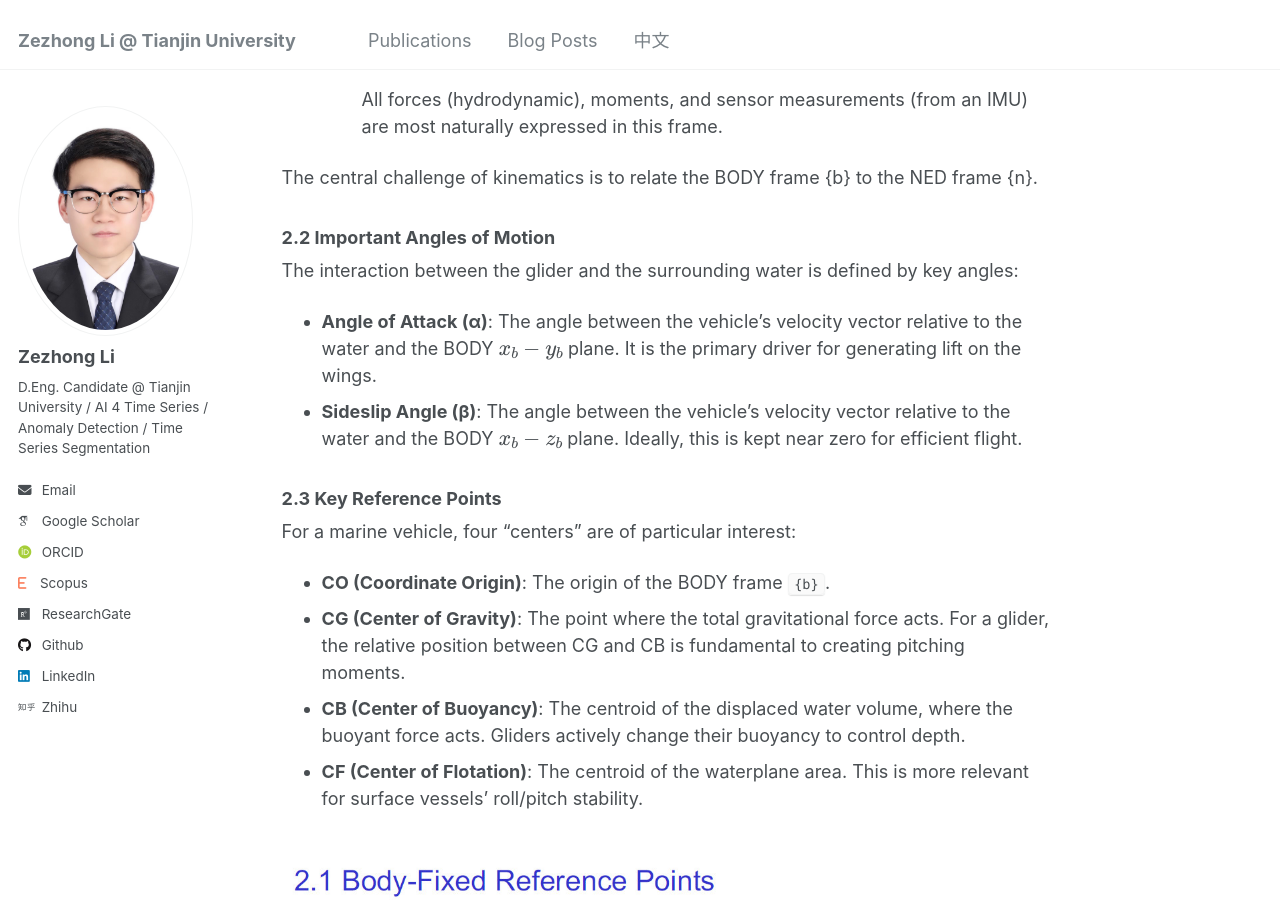
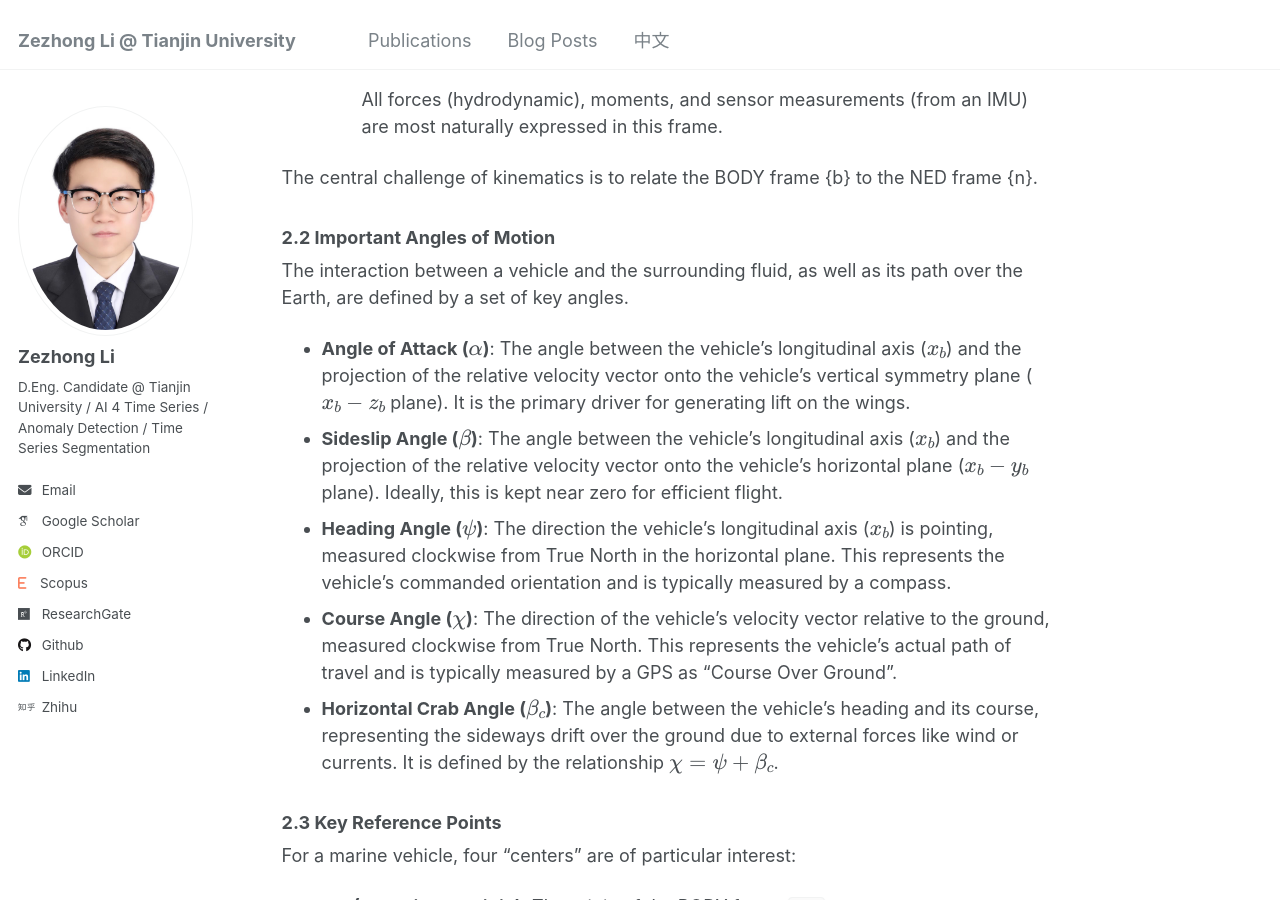
Before and after one commit to lzz19980125/lzz19980125.github.io, a Jekyll site: the page built from _posts/2025-7-28-Kinematic Analysis of Underwater Gliders.md, in a window 1280 px wide and 900 px high, scrolled down 3040 px. Built offline with Jekyll 4.4.1, drawn with Linux system fonts in a browser that asks for light colours; some web fonts are replaced; some of the changed text lies outside the part shown.

Commit message:
Update 2025-7-28-Kinematic Analysis of Underwater Gliders.md

```diff
--- a/_posts/2025-7-28-Kinematic Analysis of Underwater Gliders.md
+++ b/_posts/2025-7-28-Kinematic Analysis of Underwater Gliders.md
@@ -60,10 +60,13 @@ The central challenge of kinematics is to relate the BODY frame {b} to the NED f
 
 ### 2.2 Important Angles of Motion
 
-The interaction between the glider and the surrounding water is defined by key angles:
+The interaction between a vehicle and the surrounding fluid, as well as its path over the Earth, are defined by a set of key angles.
 
-*   **Angle of Attack (α)**: The angle between the vehicle's velocity vector relative to the water and the BODY $$x_b-y_b$$ plane. It is the primary driver for generating lift on the wings.
-*   **Sideslip Angle (β)**: The angle between the vehicle's velocity vector relative to the water and the BODY  $$x_b-z_b$$ plane. Ideally, this is kept near zero for efficient flight.
+*   **Angle of Attack ($$\alpha$$)**: The angle between the vehicle's longitudinal axis ($$x_b$$) and the projection of the relative velocity vector onto the vehicle's vertical symmetry plane ($$x_b-z_b$$ plane). It is the primary driver for generating lift on the wings.
+*   **Sideslip Angle ($$\beta$$)**: The angle between the vehicle's longitudinal axis ($$x_b$$) and the projection of the relative velocity vector onto the vehicle's horizontal plane ($$x_b-y_b$$ plane). Ideally, this is kept near zero for efficient flight.
+*   **Heading Angle ($$\psi$$)**: The direction the vehicle's longitudinal axis ($$x_b$$) is pointing, measured clockwise from True North in the horizontal plane. This represents the vehicle's commanded orientation and is typically measured by a compass.
+*   **Course Angle ($$\chi$$)**: The direction of the vehicle's velocity vector relative to the ground, measured clockwise from True North. This represents the vehicle's actual path of travel and is typically measured by a GPS as "Course Over Ground".
+*   **Horizontal Crab Angle ($$\beta_c$$)**: The angle between the vehicle's heading and its course, representing the sideways drift over the ground due to external forces like wind or currents. It is defined by the relationship $$ \chi = \psi + \beta_c $$.
 
 ### 2.3 Key Reference Points
 
```
